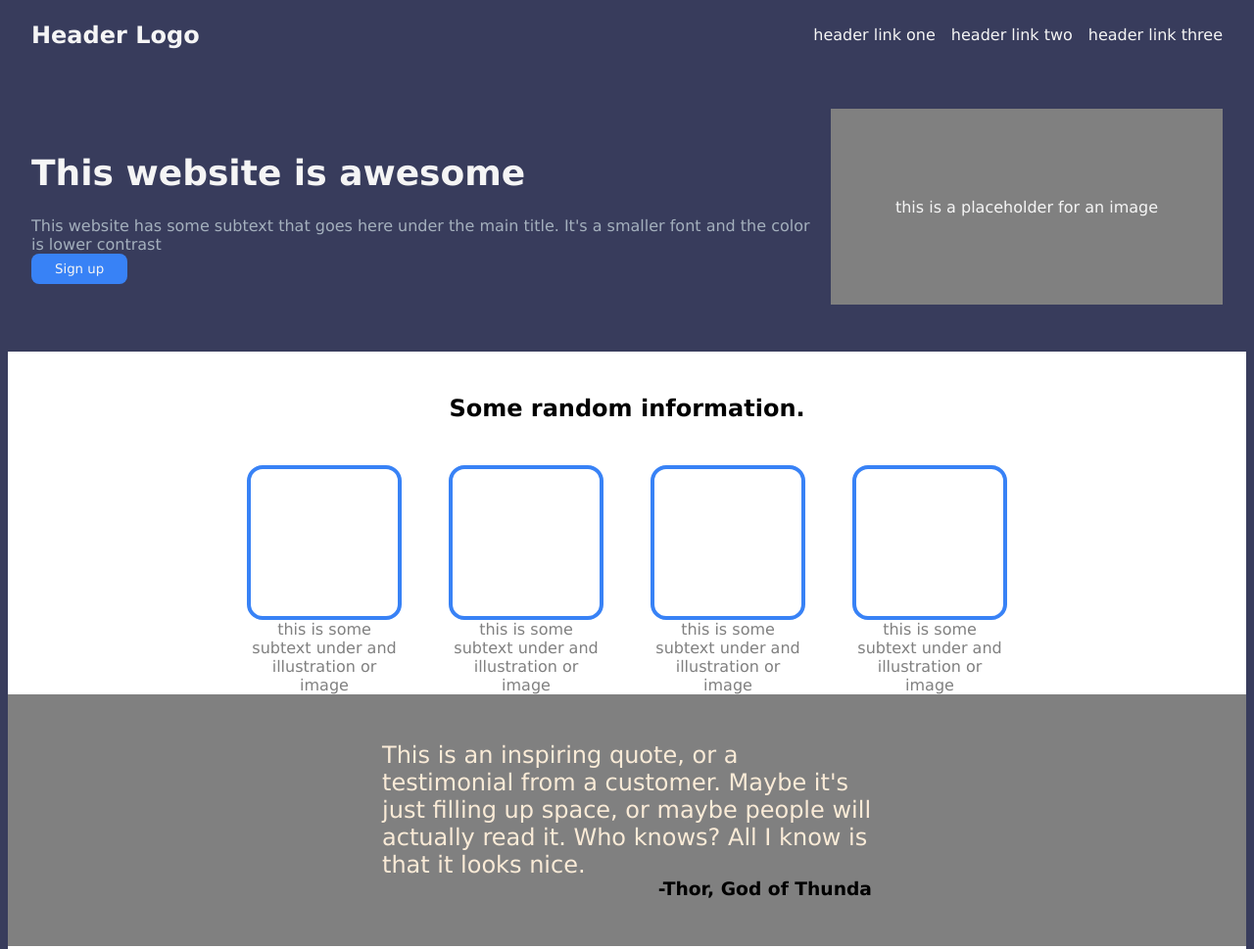
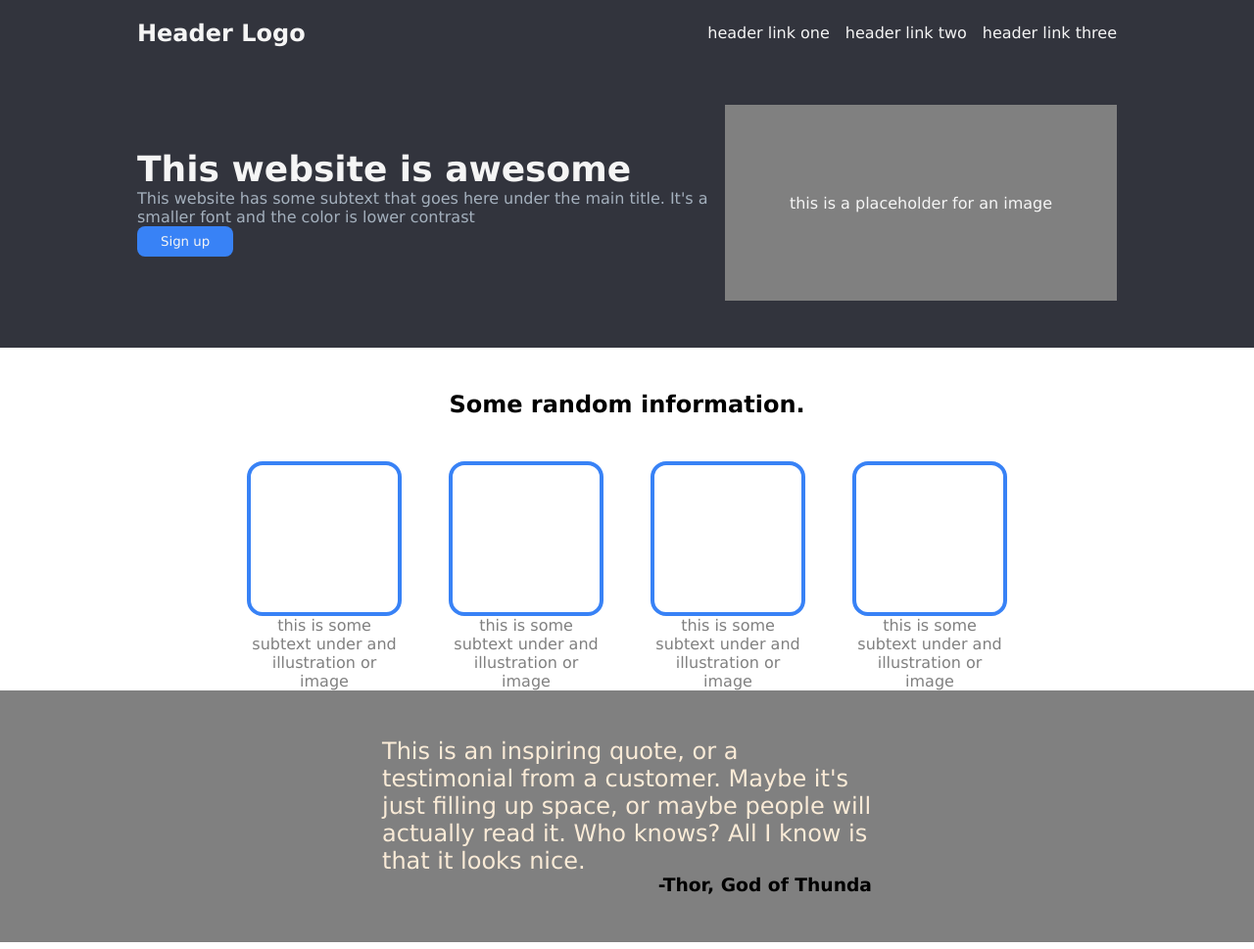
Before and after one commit to qmierlak/foundations-landing-page, a plain HTML site: page index.html in a window 1280 px wide. Shown: the top 969 px of the page at 98% size. Drawn offline with Linux system fonts and the light colour scheme.

Commit message:
Fix and match spacing of header and hero

```diff
--- a/style.css
+++ b/style.css
@@ -1,10 +1,11 @@
 body {
-
+    margin-left: 0;
+    margin-right: 0;
     display: flex;
     flex-direction: column;
 
 
-    background-color: rgb(56, 60, 92);
+    background-color: rgb(50, 52, 61);
     justify-content: center;
 }
 * {
@@ -12,14 +13,15 @@ body {
 }
 
 
+
 /** Header section **/
 .header {
     display: flex;
+    align-items: center;
     justify-content: space-between;
-    align-items: center;
-
     /* margin-bottom: 16px; */
-    padding: 2px 24px;
+    width: 1000px;
+    align-self: center;
 
 }
 .header-logo {
@@ -48,11 +50,12 @@ a,
     display: flex;
     justify-content: space-between;
     align-items: center;
-
+    width: 1000px;
     margin-top: 48px;
     margin-bottom: 48px;
     padding: 0px 24px;
     gap: 16px;
+    align-self: center;
 }
 .hero-image {
     height: 200px;
@@ -72,9 +75,12 @@ a,
 }
 .hero-section p{
     color: rgb(164, 176, 189);
+    margin: 0;
 }
 .hero-section h1 {
     font-size: 36px;
+    margin: 0;
+
 }
 
 /** Info section **/
```
